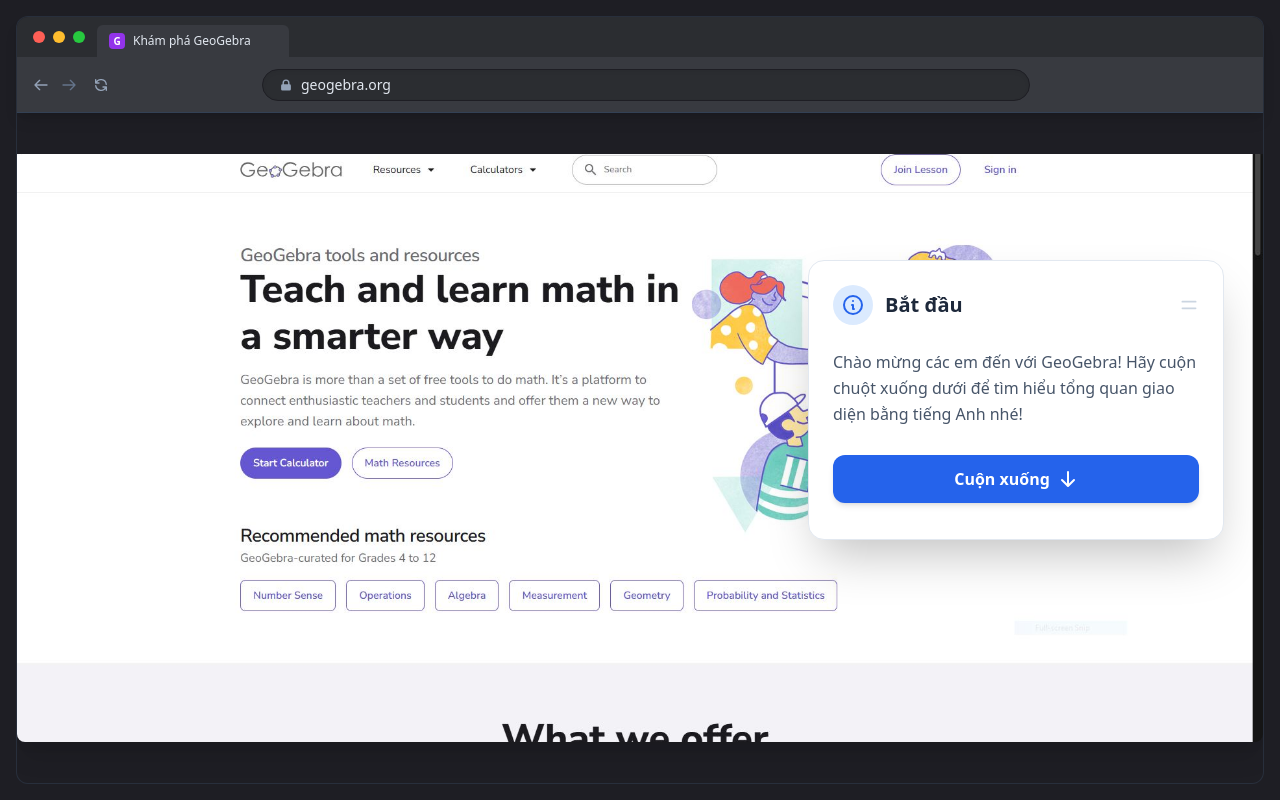
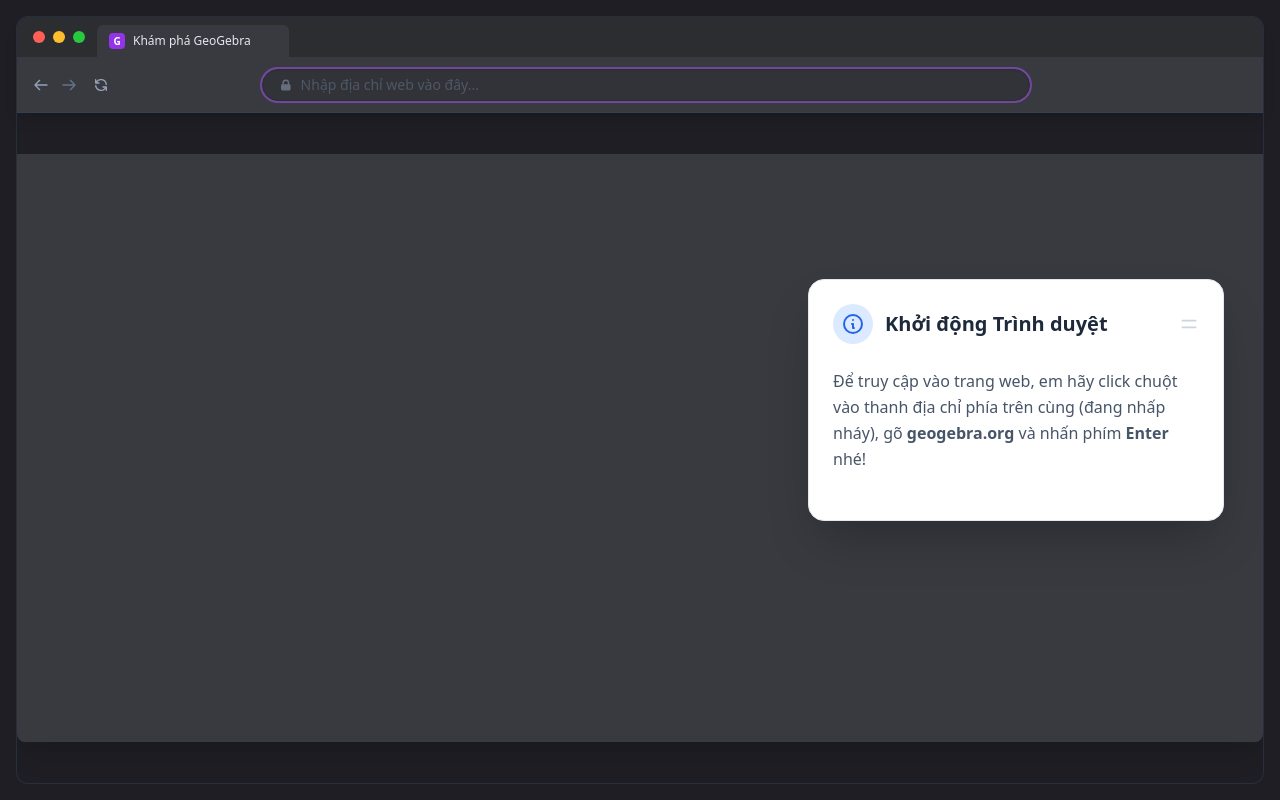
Before and after one commit to huykokukevnnn/khamphageogebra, a plain HTML site: page index.html in a window 1280 px wide. Drawn offline with nearby package versions, Linux system fonts and the light colour scheme.

Commit message:
Add interactive URL typing step at startup

```diff
--- a/index.html
+++ b/index.html
@@ -103,9 +103,10 @@
             <svg class="w-4 h-4 text-slate-500" fill="none" stroke="currentColor" viewBox="0 0 24 24"><path stroke-linecap="round" stroke-linejoin="round" stroke-width="2" d="M14 5l7 7m0 0l-7 7m7-7H3"></path></svg>
             <svg class="w-4 h-4 text-slate-400 ml-1" fill="none" stroke="currentColor" viewBox="0 0 24 24"><path stroke-linecap="round" stroke-linejoin="round" stroke-width="2" d="M4 4v5h.582m15.356 2A8.001 8.001 0 004.582 9m0 0H9m11 11v-5h-.581m0 0a8.003 8.003 0 01-15.357-2m15.357 2H15"></path></svg>
           </div>
-          <div class="flex-grow bg-[#2b2d31] rounded-full h-8 flex items-center px-4 gap-2 border border-[#1e1e24] shadow-inner max-w-3xl mx-auto">
+          <div id="url-bar-wrapper" class="flex-grow bg-[#2b2d31] rounded-full h-8 flex items-center px-4 gap-2 border border-[#1e1e24] shadow-inner max-w-3xl mx-auto transition-all cursor-text" onclick="document.getElementById('url-input').focus()">
             <svg class="w-3.5 h-3.5 text-slate-400" fill="currentColor" viewBox="0 0 20 20"><path fill-rule="evenodd" d="M5 9V7a5 5 0 0110 0v2a2 2 0 012 2v5a2 2 0 01-2 2H5a2 2 0 01-2-2v-5a2 2 0 012-2zm8-2v2H7V7a3 3 0 016 0z" clip-rule="evenodd"></path></svg>
-            <span class="text-sm text-slate-200">geogebra.org</span>
+            <input type="text" id="url-input" class="bg-transparent border-none outline-none text-sm text-slate-200 w-full placeholder-slate-500 p-0 m-0 focus:ring-0" placeholder="Nhập địa chỉ web vào đây..." autocomplete="off" spellcheck="false" style="display: none;">
+            <span id="static-url" class="text-sm text-slate-200">geogebra.org</span>
           </div>
           <div class="w-16 hidden sm:block"></div>
         </div>
@@ -202,7 +203,7 @@
     ];
 
     const state = {
-      step: 'welcome',
+      step: 'typing_url',
       viewedResources: new Set(),
       viewedCalculators: new Set(),
       activeItem: null,
@@ -335,8 +336,32 @@
       elements.actions.innerHTML = '';
       elements.progressContainer.classList.add('hidden');
 
+      const urlWrapper = document.getElementById('url-bar-wrapper');
+      const urlInput = document.getElementById('url-input');
+      const staticUrl = document.getElementById('static-url');
+
+      if (state.step === 'typing_url') {
+        urlInput.style.display = 'block';
+        staticUrl.style.display = 'none';
+        urlWrapper.classList.add('ring-2', 'ring-purple-500', 'animate-pulse');
+      } else {
+        urlInput.style.display = 'none';
+        staticUrl.style.display = 'block';
+        urlWrapper.classList.remove('ring-2', 'ring-purple-500', 'animate-pulse');
+      }
+
       switch (state.step) {
+        case 'typing_url':
+          elements.bg1.style.display = 'none';
+          elements.bg2.style.display = 'none';
+          elements.track.style.backgroundColor = '#383a40';
+
+          elements.title.textContent = 'Khởi động Trình duyệt';
+          elements.text.innerHTML = 'Để truy cập vào trang web, em hãy click chuột vào thanh địa chỉ phía trên cùng (đang nhấp nháy), gõ <b>geogebra.org</b> và nhấn phím <b>Enter</b> nhé!';
+          break;
+
         case 'welcome':
+          elements.track.style.backgroundColor = '#1e1e24';
           setBackground('homepage.JPG');
           elements.title.textContent = 'Bắt đầu';
           elements.text.innerHTML = 'Chào mừng các em đến với GeoGebra! Hãy cuộn chuột xuống dưới để tìm hiểu tổng quan giao diện bằng tiếng Anh nhé!';
@@ -593,6 +618,21 @@
       }, 250);
     }
 
+    document.getElementById('url-input').addEventListener('keydown', function(e) {
+      if (e.key === 'Enter') {
+        const val = this.value.trim().toLowerCase();
+        if (val === 'geogebra.org' || val === 'www.geogebra.org' || val === 'https://geogebra.org' || val === 'http://geogebra.org') {
+          this.blur();
+          state.step = 'welcome';
+          render();
+        } else {
+          elements.text.innerHTML = '<span class="text-red-500 font-semibold">Sai địa chỉ rồi em ơi!</span> Hãy gõ chính xác <b>geogebra.org</b> và nhấn phím <b>Enter</b> nhé.';
+          this.classList.add('text-red-400');
+          setTimeout(() => this.classList.remove('text-red-400'), 1500);
+        }
+      }
+    });
+
     render();
   </script>
 </body>
```
